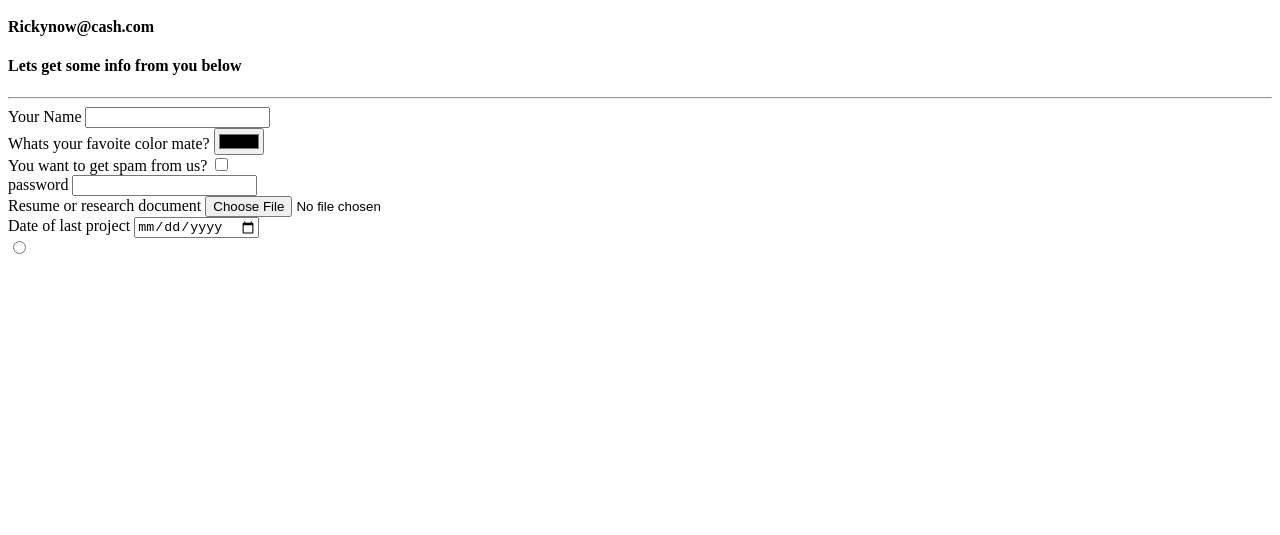
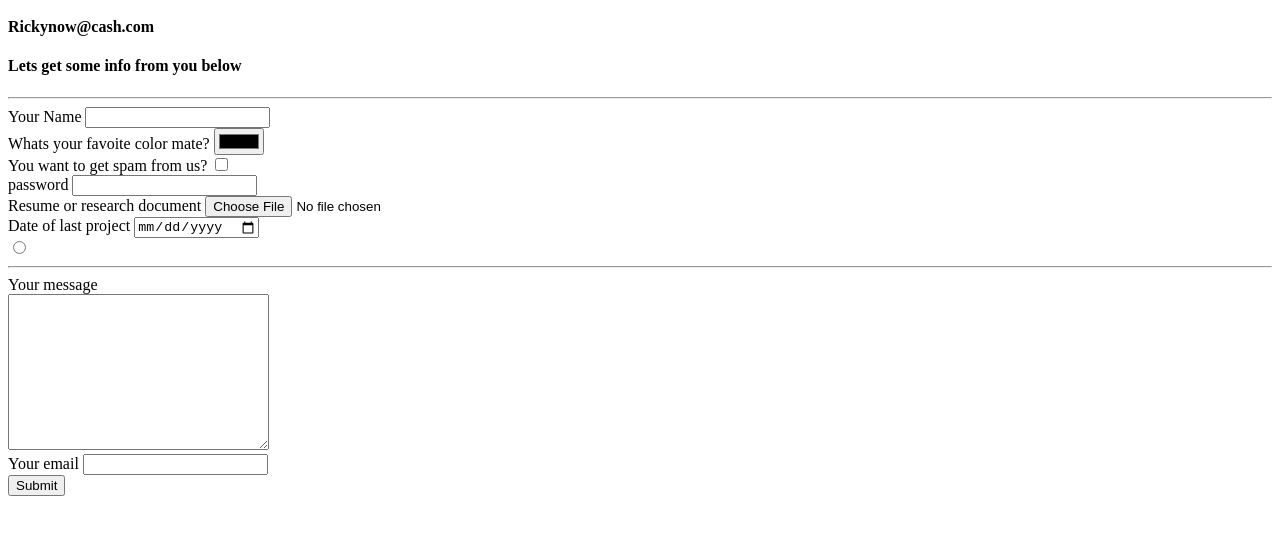
Before and after one commit to fdotcode/cv, a plain HTML site: page findme.html in a window 1280 px wide. Shown: the part 105-640 px from the top of the page. Drawn offline with Linux system fonts and the light colour scheme.

Commit message:
Add files via upload

```diff
--- a/findme.html
+++ b/findme.html
@@ -29,6 +29,18 @@
       <input type="date" name="" value=""> <br />
       <input type="radio" name="" value=""><br />
 
+      <hr>
+
+
+      <label>Your message</label><br />
+
+      <textarea name="name" rows="10" cols="30"></textarea><br />
+      <label>Your email</label>
+      <input type="email" name="" value=""><br />
+      <input type="submit" name="" ="">
+
+
+
 
 
 
```
